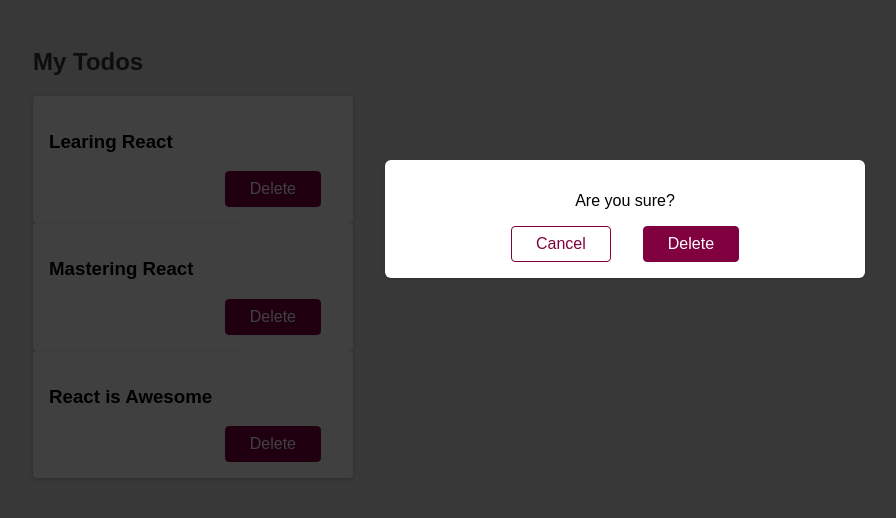
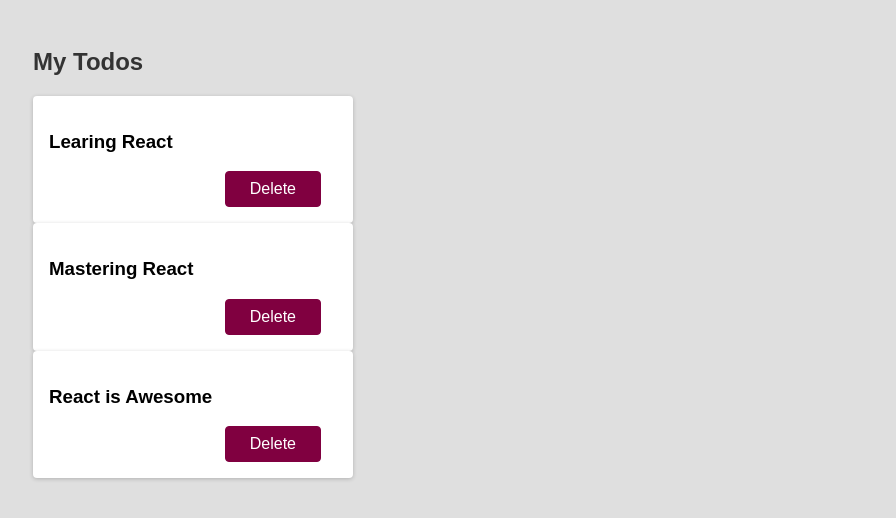
Before and after one commit to jonytalukdar/meetups-app, a React (Create React App) app: page / in a window 1280 px wide. Shown: the top 518 px of the page, without its empty margins (15-911 px from the left). Built offline with nearby package versions, Linux system fonts and the light colour scheme; the HTML template or start-up script is replaced by a standard one.

Commit message:
added state

```diff
--- a/src/App.js
+++ b/src/App.js
@@ -1,5 +1,3 @@
-import Backdrop from './components/Backdrop';
-import Modal from './components/Modal';
 import Todo from './components/Todo';
 
 function App() {
@@ -9,8 +7,6 @@
       <Todo title="Learing React" />
       <Todo title="Mastering React" />
       <Todo title="React is Awesome" />
-      <Modal />
-      <Backdrop />
     </div>
   );
 }
--- a/src/components/Todo.js
+++ b/src/components/Todo.js
@@ -1,10 +1,16 @@
+import { useState } from 'react';
+import Backdrop from './Backdrop';
+import Modal from './Modal';
+
 const Todo = (props) => {
+  const [modalIsOpen, setModalIsOpen] = useState(false);
+
   const deleteHandler = () => {
-    console.log('clicked');
-    console.log(props.title);
+    setModalIsOpen(true);
   };
 
   return (
+    <>
       <div className="card">
         <h3>{props.title}</h3>
         <div className="actions">
@@ -13,6 +19,9 @@
           </button>
         </div>
       </div>
+      {modalIsOpen && <Modal />}
+      {modalIsOpen && <Backdrop />}
+    </>
   );
 };
 
```
Lines whose indentation alone changed are shown as unchanged.
